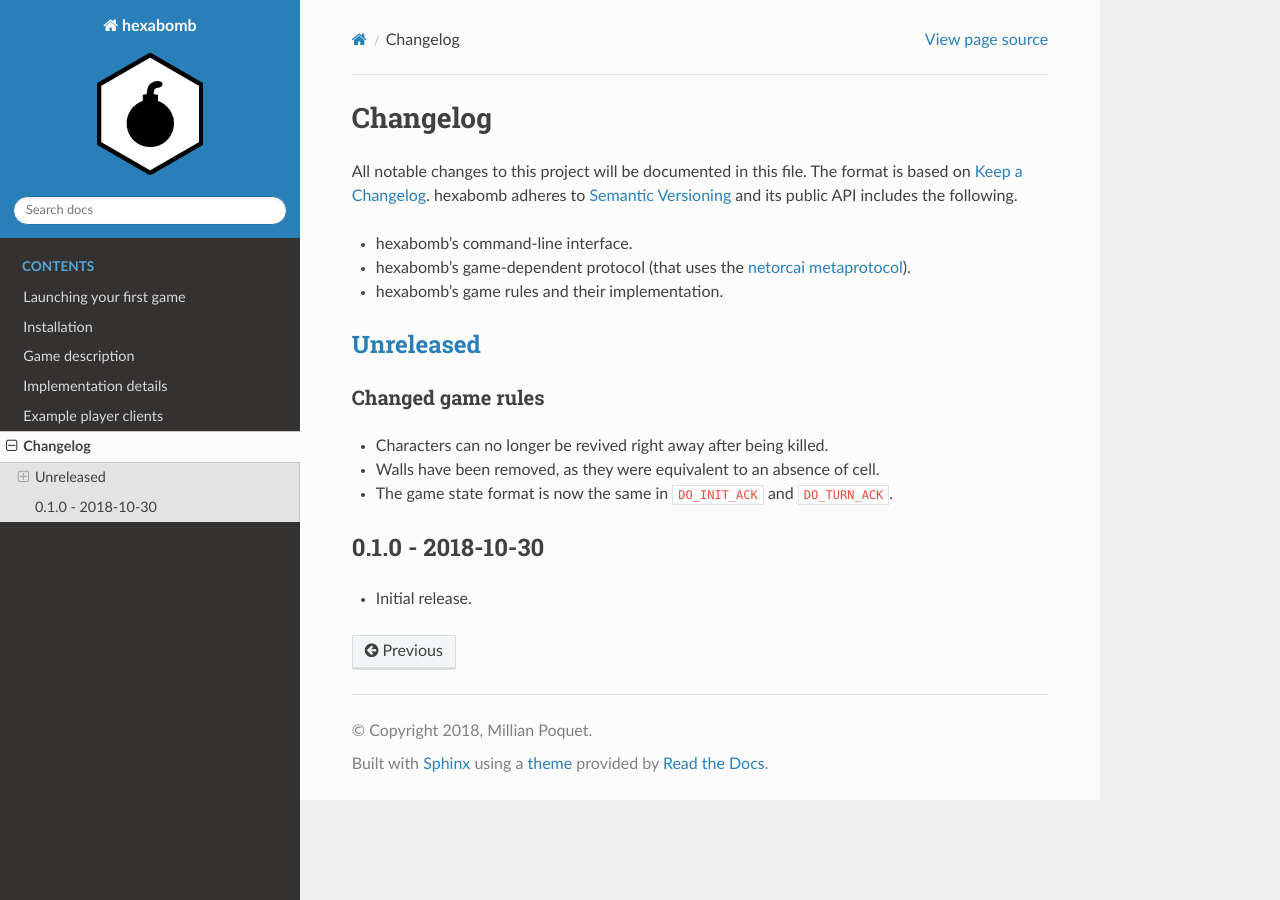
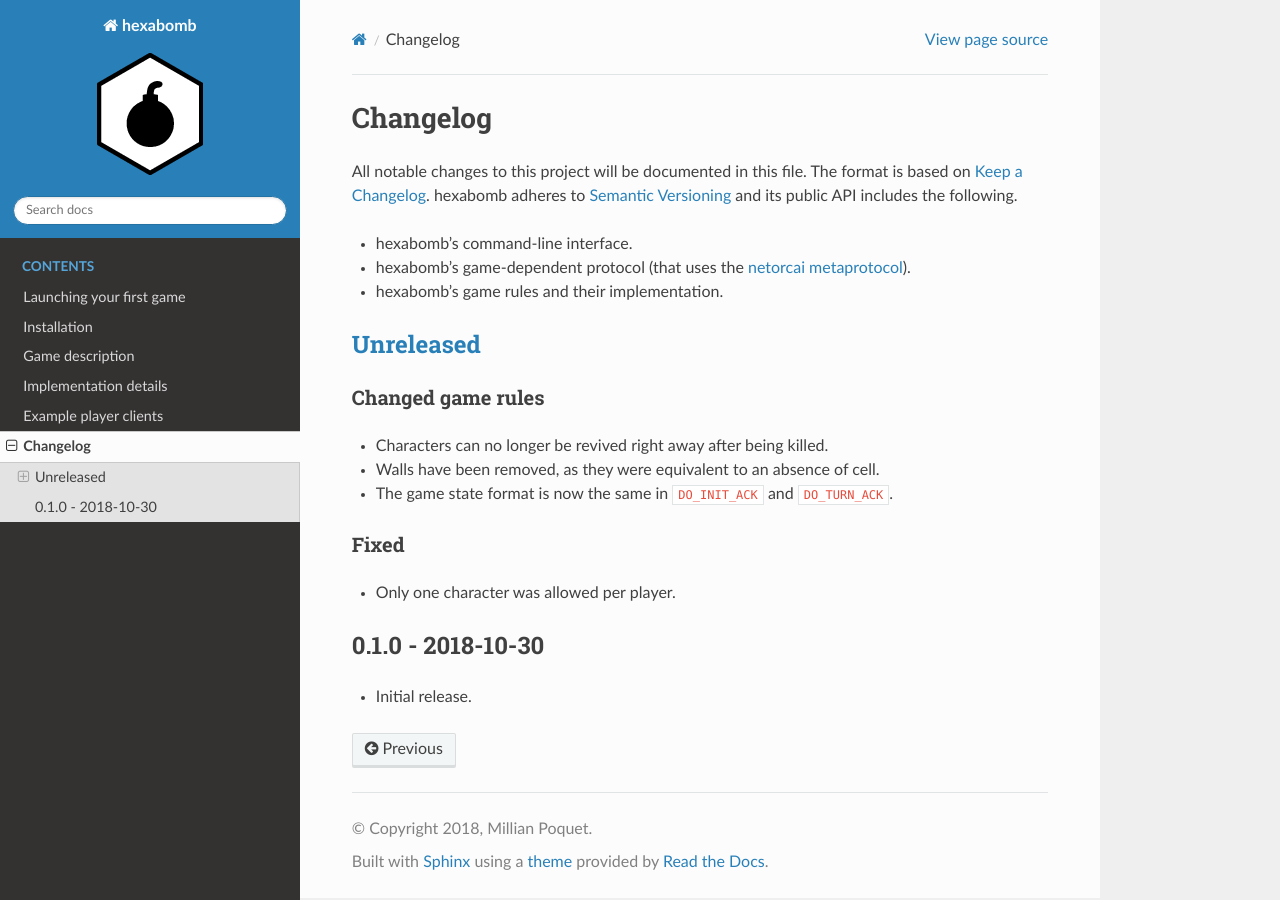
Before and after one commit to netorcai/hexabomb, a Sphinx documentation site: the page built from docs/changelog.rst, in a window 1280 px wide. Built offline with Sphinx 7.4.7 and the Read the Docs theme 2.0.0, drawn with Linux system fonts in a browser that asks for light colours.

Commit message:
[doc] update changelog

```diff
--- a/docs/changelog.rst
+++ b/docs/changelog.rst
@@ -20,6 +20,11 @@ Changed game rules
 - Walls have been removed, as they were equivalent to an absence of cell.
 - The game state format is now the same in ``DO_INIT_ACK`` and ``DO_TURN_ACK``.
 
+Fixed
+~~~~~
+
+- Only one character was allowed per player.
+
 0.1.0 - 2018-10-30
 ------------------
 
```
